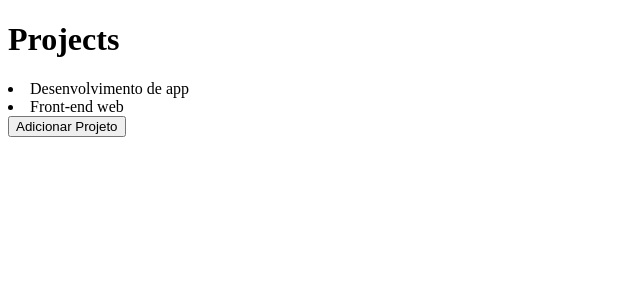
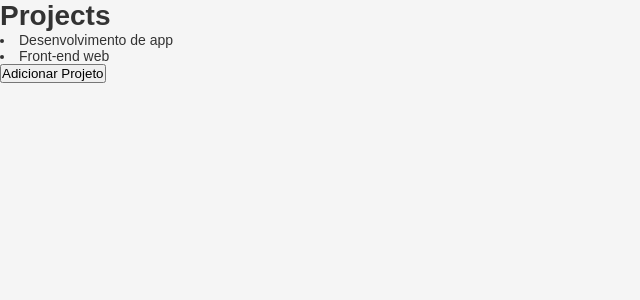
Before and after one commit to WillianFarias/praticing-reactjs, a React app: page / in a window 1280 px wide. Shown: the top 300 px of the page, without its empty margins (0-640 px from the left). Built offline with nearby package versions, Linux system fonts and the light colour scheme.

Commit message:
utlizando css

```diff
--- a/package.json
+++ b/package.json
@@ -11,8 +11,10 @@
     "@babel/preset-env": "^7.13.15",
     "@babel/preset-react": "^7.13.13",
     "babel-loader": "^8.2.2",
+    "css-loader": "^5.2.1",
     "react": "^17.0.2",
     "react-dom": "^17.0.2",
+    "style-loader": "^2.0.0",
     "webpack": "^5.31.2",
     "webpack-cli": "^4.6.0"
   },
--- /dev/null
+++ b/src/App.css
@@ -0,0 +1,12 @@
+* {
+  margin: 0;
+  padding: 0;
+  outline: 0;
+  box-sizing: border-box;
+}
+
+body {
+  background: #f5f5f5;
+  font: 14px sans-serif;
+  color: #333;
+}
--- a/src/App.js
+++ b/src/App.js
@@ -1,5 +1,7 @@
 import React, { useState } from 'react';
 //useState permite aplicar o conceito de estado a variaveis
+
+import './App.css';
 
 import Header from './components/Header';
 
--- a/webpack.config.js
+++ b/webpack.config.js
@@ -19,6 +19,14 @@ module.exports = {
         use: {
           loader: 'babel-loader'
         }
+      },
+      {
+        test: /\.css$/,
+        exclude: /node_modules/,
+        use: [
+          { loader: 'style-loader' },
+          { loader: 'css-loader' },
+        ]
       }
     ]
   }
```
Also changed, not shown: 2 other files (tests, documents, lock files or other folders).
